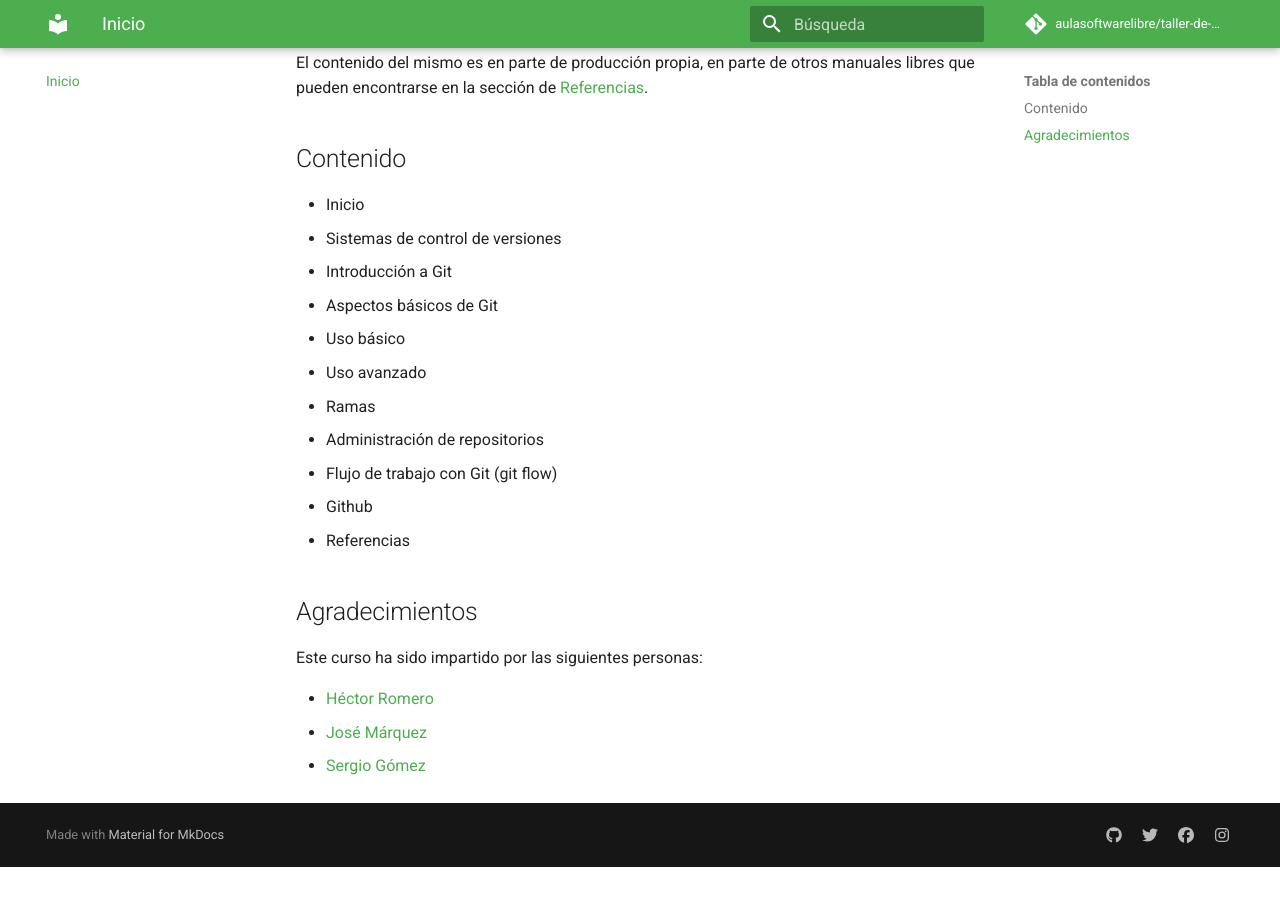
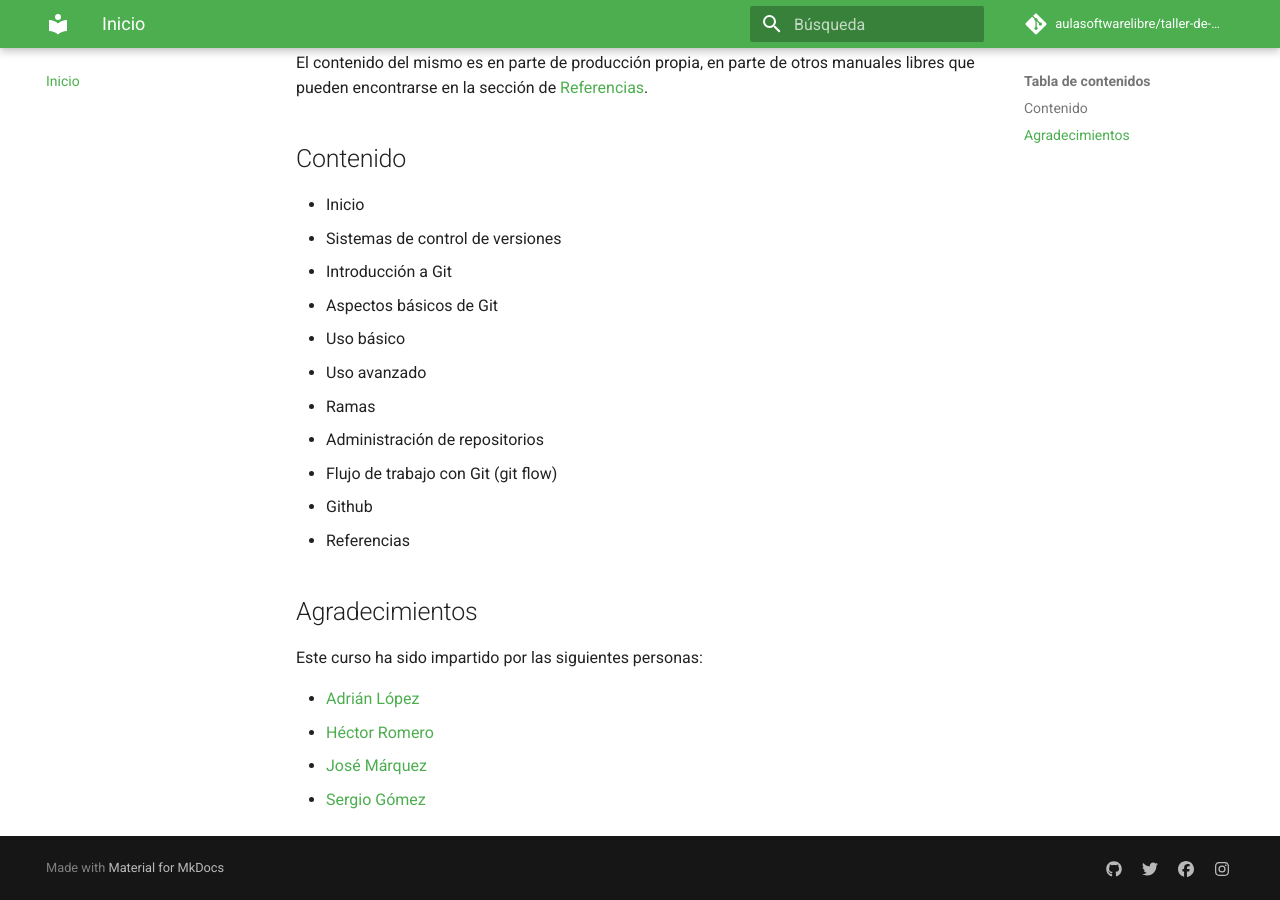
Before and after one commit to aulasoftwarelibre/taller-de-git, an MkDocs documentation site: the page built from docs/index.md, in a window 1280 px wide and 900 px high, scrolled down 533 px. Built offline with MkDocs 1.6.1 and Material for MkDocs 9.7.7, drawn with Linux system fonts in a browser that asks for light colours; comment, search, counter and statistics services are not loaded; before the commit the page ends 1400 px from its top, so only the background shows below that.

Commit message:
Added Adrian to acknowledgement

```diff
--- a/docs/index.md
+++ b/docs/index.md
@@ -26,6 +26,7 @@
 
 Este curso ha sido impartido por las siguientes personas:
 
+- [Adrián López](https://github.com/AdrianLopezGue)
 - [Héctor Romero](https://github.com/cyberh99)
 - [José Márquez](https://github.com/IronSenior)
 - [Sergio Gómez](https://github.com/sgomez)
```
